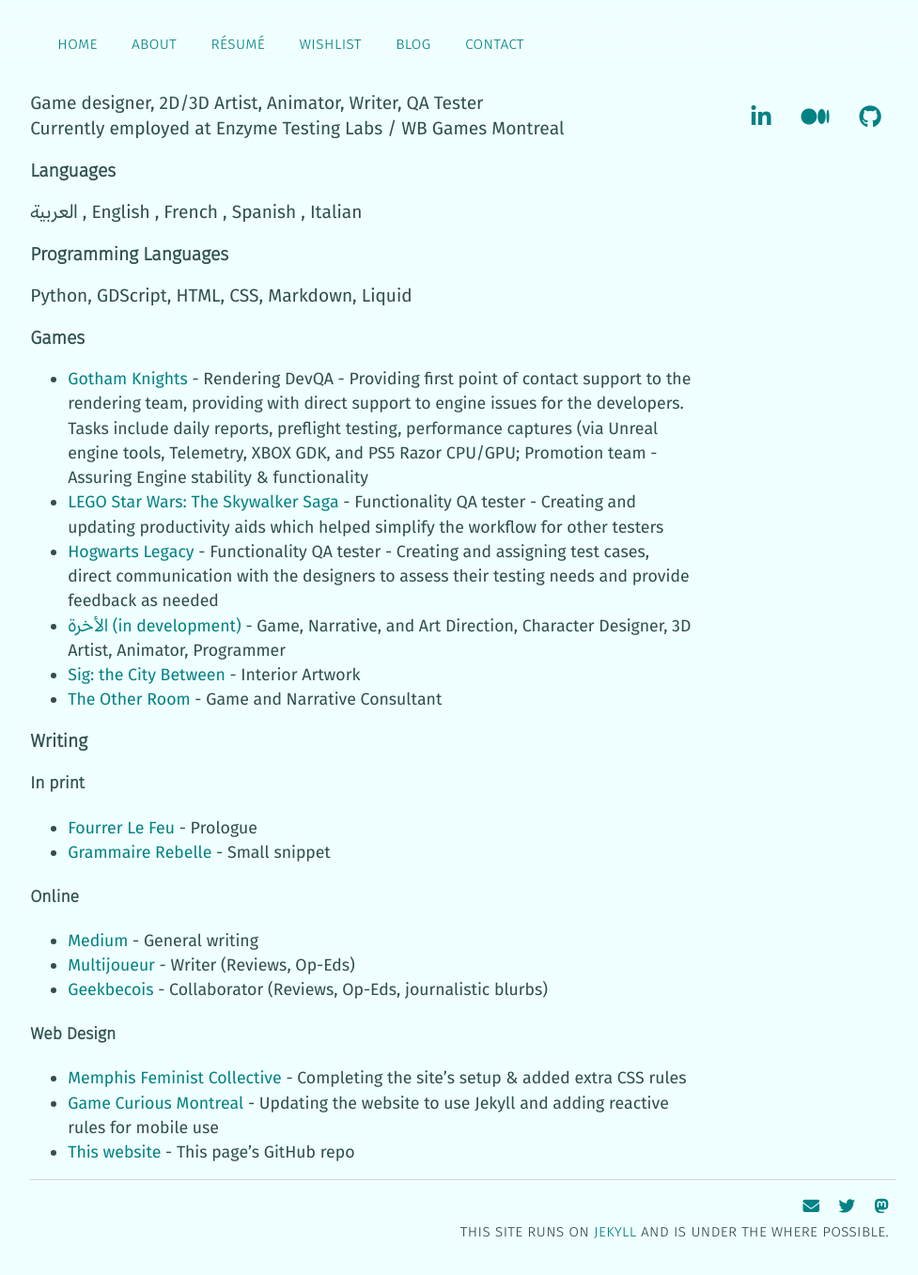
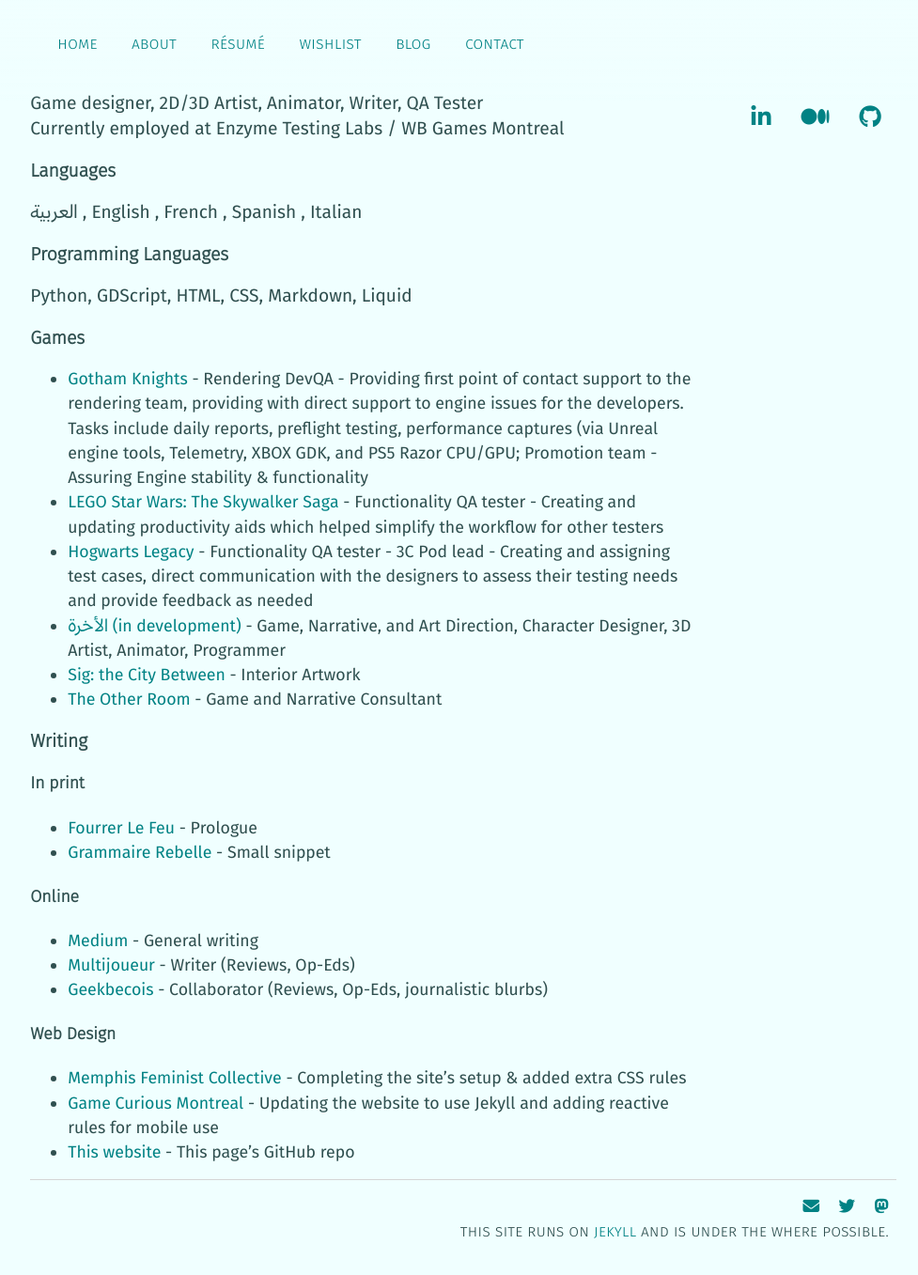
Before and after one commit to mstfacmly/mstfacmly.github.io, a Jekyll site: the page built from resume.md, in a window 1280 px wide and 1385 px high. Shown: the top 1357 px of the window at 94% size, without its empty margins (147-1124 px from the left). Built offline with Jekyll 4.4.1, drawn with Linux system fonts in a browser that asks for light colours; nearby versions of some CDN libraries; a script that is not in the unit is left out.

Commit message:
update resume

```diff
--- a/resume.md
+++ b/resume.md
@@ -49,7 +49,7 @@
 ### Games
 * [Gotham Knights](https://www.gothamknightsgame.com/en-us) - Rendering DevQA - Providing first point of contact support to the rendering team, providing with direct support to engine issues for the developers. Tasks include daily reports, preflight testing, performance captures (via Unreal engine tools, Telemetry, XBOX GDK, and PS5 Razor CPU/GPU; Promotion team - Assuring Engine stability & functionality
 * [LEGO Star Wars: The Skywalker Saga](https://www.starwars.com/games-apps/lego-star-wars-the-skywalker-saga) - Functionality QA tester - Creating and updating productivity aids which helped simplify the workflow for other testers
-* [Hogwarts Legacy](https://www.hogwartslegacy.com/en-gb) - Functionality QA tester - Creating and assigning test cases, direct communication with the designers to assess their testing needs and provide feedback as needed
+* [Hogwarts Legacy](https://www.hogwartslegacy.com/en-gb) - Functionality QA tester - 3C Pod lead - Creating and assigning test cases, direct communication with the designers to assess their testing needs and provide feedback as needed
 * [الأخرة (in development)](https://studioslune.com/projects/alakhira) - Game, Narrative, and Art Direction, Character Designer, 3D Artist, Animator, Programmer
 * [Sig: the City Between](https://genesisoflegend.com/products/sig) - Interior Artwork
 * [The Other Room](http://minorityvr.com) - Game and Narrative Consultant
```
